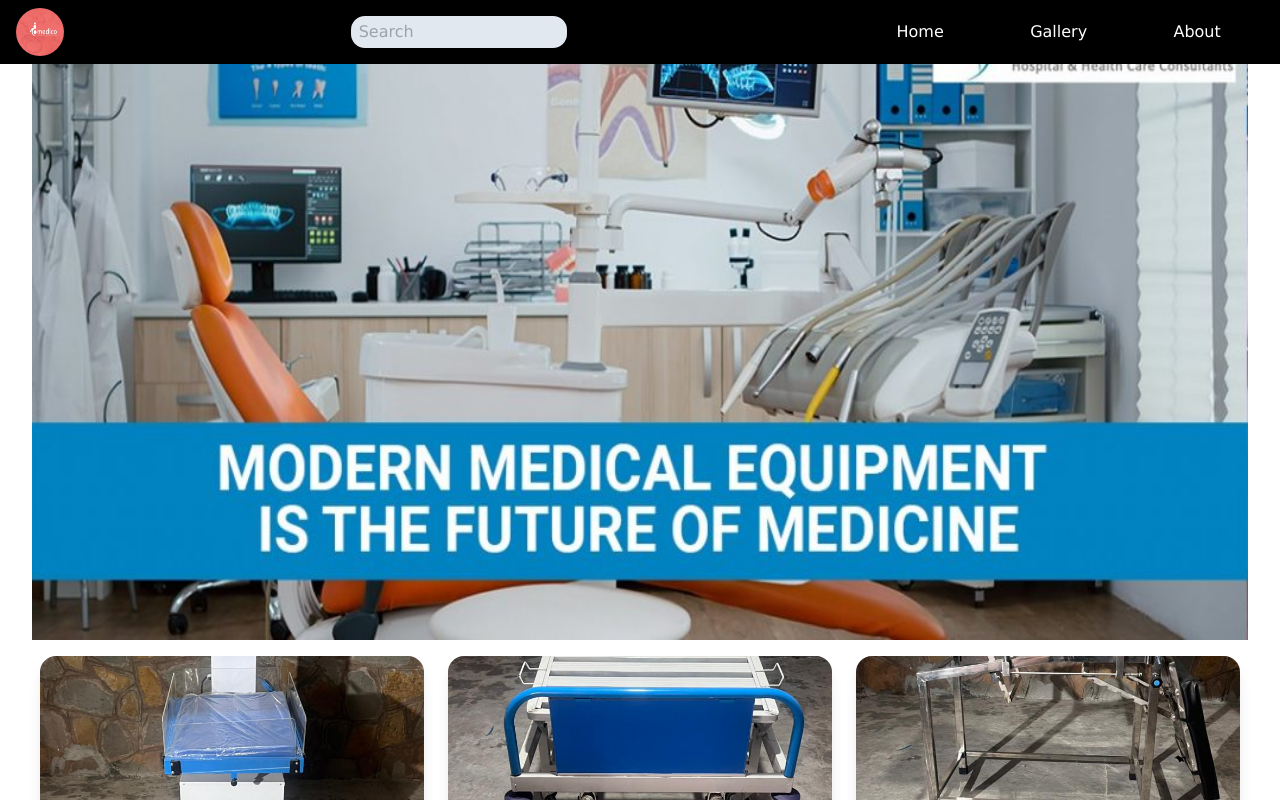
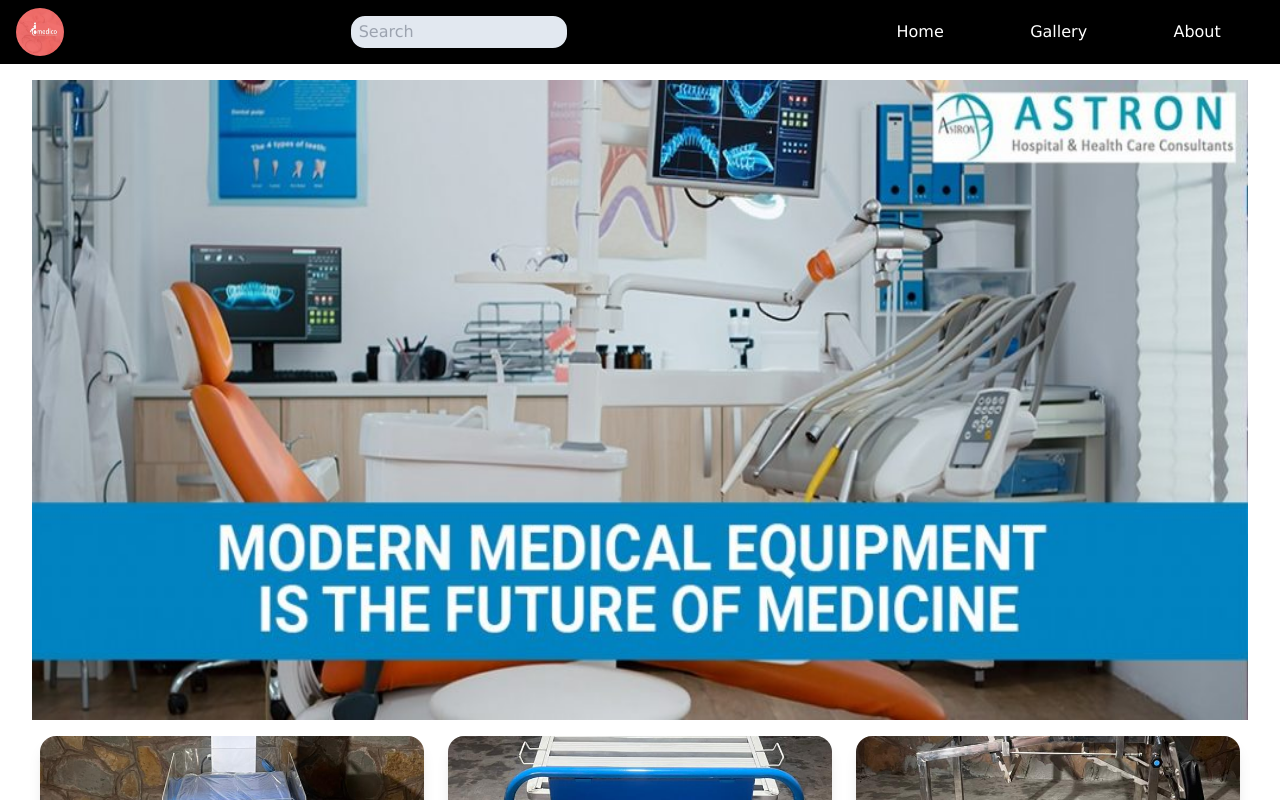
Before and after one commit to siddique313/Hospital, a React (Vite) app: page / in a window 1280 px wide. Shown: the top 800 px of the page. Built offline with nearby package versions, Linux system fonts and the light colour scheme.

Commit message:
all done

```diff
--- a/src/Components/Home.jsx
+++ b/src/Components/Home.jsx
@@ -1,4 +1,3 @@
-import React from "react";
 import image from "../assets/image.jpeg";
 
 const Home = () => {
@@ -8,7 +7,7 @@ const Home = () => {
         display: "flex",
         justifyContent: "center",
         alignSelf: "center",
-        marginTop: "4",
+        paddingTop: "5rem",
       }}
     >
       <img
```
